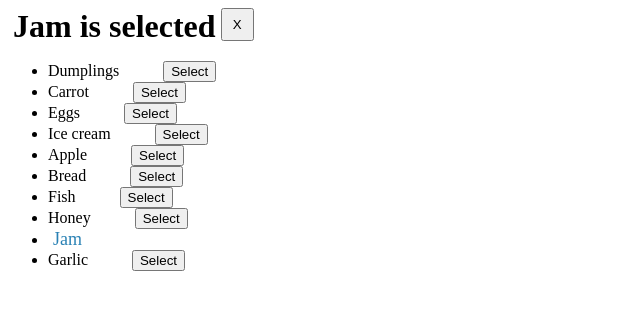
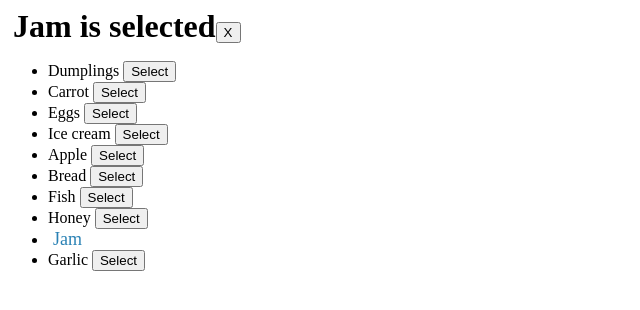
Before and after one commit to mate-academy/react_goods-selector, a React (Create React App) app: page / in a window 1280 px wide. Shown: the top 310 px of the page, without its empty margins (0-640 px from the left). Built offline with nearby package versions, Linux system fonts and the light colour scheme; the HTML template or start-up script is replaced by a standard one.

Commit message:
button separated to class

```diff
--- a/src/App.js
+++ b/src/App.js
@@ -1,5 +1,6 @@
 import React from 'react';
 import './App.scss';
+import { Button } from './Button';
 
 const goodsFromServer = [
   'Dumplings',
@@ -35,19 +36,19 @@ class App extends React.Component {
         <div className="heading">
           <h1 className="heading__title">
             {
-            selectedGood ? `${selectedGood} is selected` : `No goods selected`
+            selectedGood
+              ? `${selectedGood} is selected`
+              : `No goods selected`
+            }
+            {
+            selectedGood && (
+            <Button
+              callback={this.removeSelection}
+              text="X"
+            />
+            )
             }
           </h1>
-          {
-          selectedGood && (
-          <button
-            type="button"
-            className="heading__button"
-            onClick={this.removeSelection}
-          >
-            X
-          </button>
-          )}
         </div>
 
         <ul className="list">
@@ -63,15 +64,10 @@ class App extends React.Component {
               {
               selectedGood !== product
               && (
-              <button
-                type="button"
-                className="button__select"
-                onClick={() => {
-                  this.addSelection(product);
-                }}
-              >
-                Select
-              </button>
+                <Button
+                  callback={() => this.addSelection(product)}
+                  text="Select"
+                />
               )
             }
             </li>
--- /dev/null
+++ b/src/Button.jsx
@@ -0,0 +1,24 @@
+import React from 'react';
+import './App.scss';
+import PropTypes from 'prop-types';
+
+// eslint-disable-next-line react/prefer-stateless-function
+export class Button extends React.Component {
+  render() {
+    const { callback, text } = this.props;
+
+    return (
+      <button
+        type="button"
+        onClick={callback}
+      >
+        {text}
+      </button>
+    );
+  }
+}
+
+Button.propTypes = {
+  callback: PropTypes.func.isRequired,
+  text: PropTypes.string.isRequired,
+};
```
